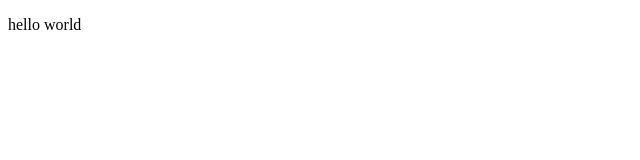
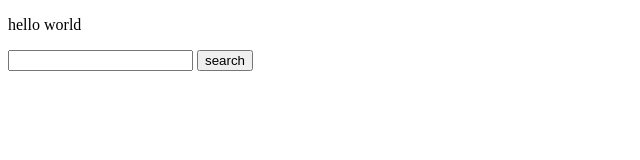
Before and after one commit to abrhamgg/git_practice, a plain HTML site: page index.html in a window 1280 px wide. Shown: the whole page, without its empty margins (0-640 px from the left). Drawn offline with Linux system fonts and the light colour scheme.

Commit message:
new branch

```diff
--- a/index.html
+++ b/index.html
@@ -8,5 +8,7 @@
 </head>
 <body class="color">
     <p>hello world</p>
+    <input type="text">
+    <button>search</button>
 </body>
 </html>
```
Also changed, not shown: Token.txt (added).
